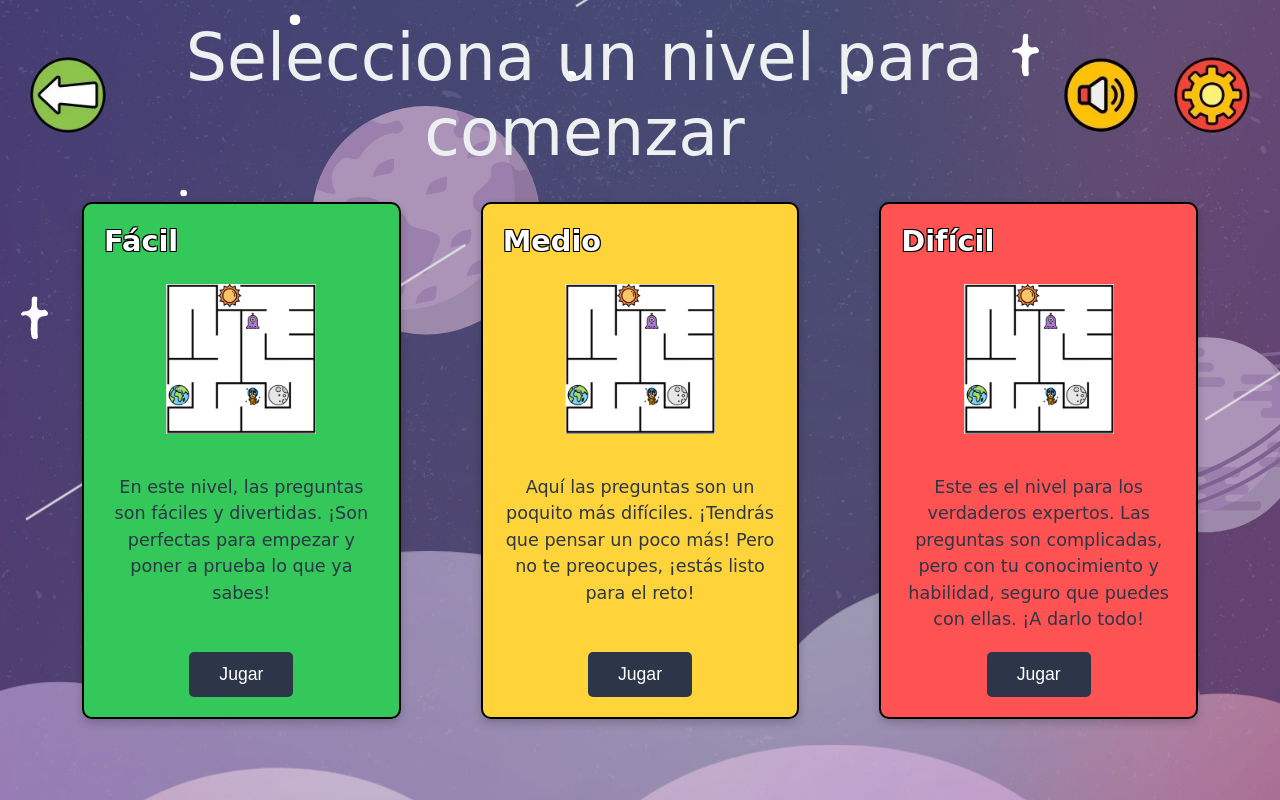
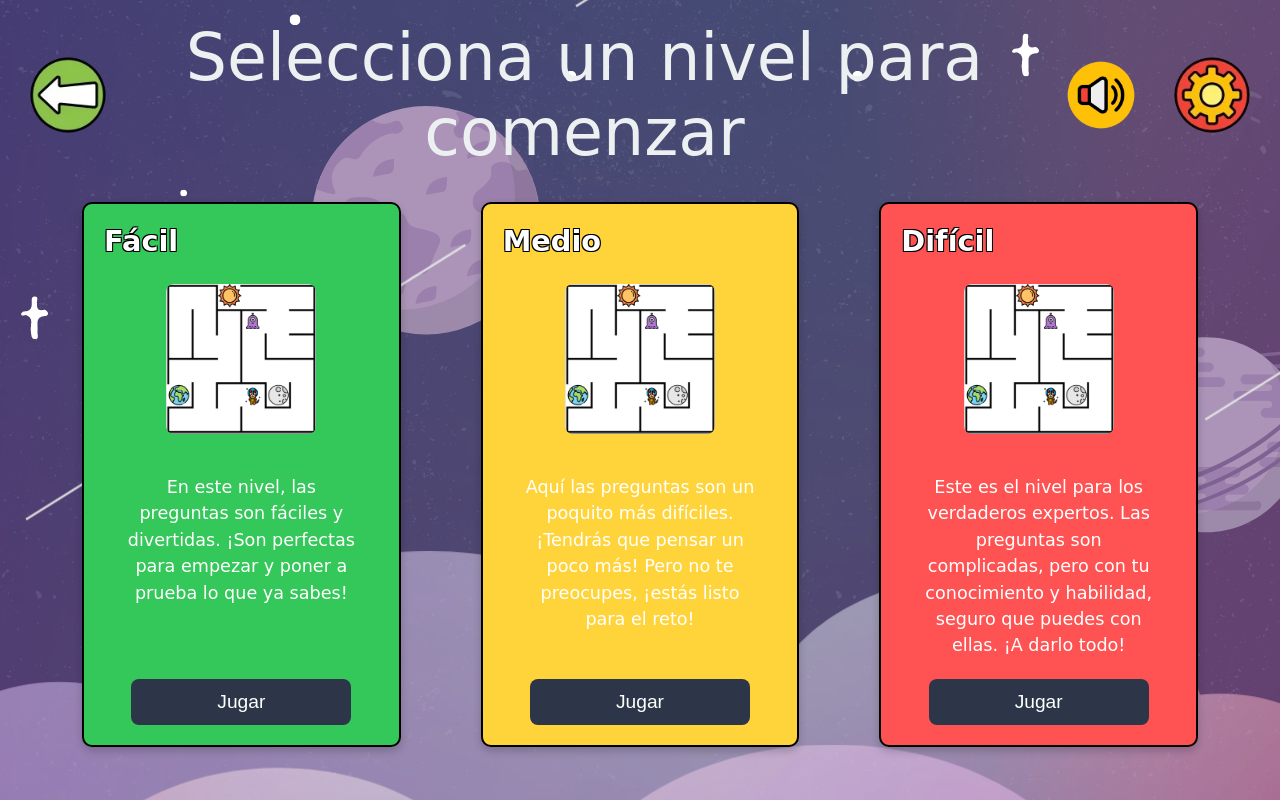
Before and after one commit to riofutabac/MazeGame, a React (Vite) app: page /level-select in a window 1280 px wide. Built offline with nearby package versions, Linux system fonts and the light colour scheme.

Commit message:
Screen Reader de Seleccionar Nivel finalizada

```diff
--- a/src/pages/LevelSelect/LevelSelect.jsx
+++ b/src/pages/LevelSelect/LevelSelect.jsx
@@ -3,8 +3,8 @@ import React, { useState } from 'react';
 import { useNavigate } from 'react-router-dom';
 import { useGame } from '../../contexts/GameContext';
 import imagenLaberintoMuestra from '../../assets/images/laberinto-muestra.webp';
-import iconoAtras from '../../assets/images/arrow.webp'
-import iconoSonido from '../../assets/images/sound.webp';
+import iconoAtras from '../../assets/images/arrow.webp';
+import volumenUp from '../../assets/images/volumenup.webp';
 import iconoConfig from '../../assets/images/settings.webp';
 import ConfigModal from '../../components/modals/ConfigModal';
 import SoundModal from '../../components/modals/SoundModal';
@@ -35,51 +35,98 @@ function LevelSelect() {
   };
 
   return (
-    <LevelSelectContainer>
+    <LevelSelectContainer role="main">
       <HeaderContainer>
-        <IconButton onClick={() => navigate('/')}>
+        <IconButton
+          onClick={() => navigate('/')}
+          tabIndex={0}
+          aria-label="Volver al menú principal"
+        >
           <img src={iconoAtras} alt="Volver" />
         </IconButton>
-        <Title>Selecciona un nivel para comenzar</Title>
+
+        <Title tabIndex={0}>Selecciona un nivel para comenzar</Title>
+
         <NavigationButtons>
-          <IconButton onClick={() => setIsSoundOpen(true)}>
-            <img src={iconoSonido} alt="Sonido" />
+          <IconButton
+            onClick={() => setIsSoundOpen(true)}
+            tabIndex={0}
+            aria-label="Configuración de sonido"
+          >
+            <img src={volumenUp} alt="Sonido" />
           </IconButton>
-          <IconButton onClick={() => setIsConfigOpen(true)}>
+          <IconButton
+            onClick={() => setIsConfigOpen(true)}
+            tabIndex={0}
+            aria-label="Configuración del juego"
+          >
             <img src={iconoConfig} alt="Configuración" />
           </IconButton>
         </NavigationButtons>
       </HeaderContainer>
 
-      <LevelSelectMenuContainer>
-        <LevelCard bgColor="#34C759">
-          <h1>Fácil</h1>
-          <img src={imagenLaberintoMuestra} alt="Fácil" />
-          <p>
+      <LevelSelectMenuContainer role="list">
+        <LevelCard
+          bgColor="#34C759"
+          role="listitem"
+          tabIndex={0}
+          aria-label="Nivel Fácil"
+        >
+          <h1 tabIndex={0}>Fácil</h1>
+          <img src={imagenLaberintoMuestra} alt="Laberinto de nivel fácil" tabIndex={0} />
+          <p tabIndex={0}>
             En este nivel, las preguntas son fáciles y divertidas. ¡Son perfectas para empezar y
             poner a prueba lo que ya sabes!
           </p>
-          <button onClick={() => handleLevelSelect('easy')}>Jugar</button>
+          <button
+            onClick={() => handleLevelSelect('easy')}
+            tabIndex={0}
+            aria-label="Jugar nivel fácil"
+          >
+            Jugar
+          </button>
         </LevelCard>
 
-        <LevelCard bgColor="#FFD43A">
-          <h1>Medio</h1>
-          <img src={imagenLaberintoMuestra} alt="Medio" />
-          <p>
+        <LevelCard
+          bgColor="#FFD43A"
+          role="listitem"
+          tabIndex={0}
+          aria-label="Nivel Medio"
+        >
+          <h1 tabIndex={0}>Medio</h1>
+          <img src={imagenLaberintoMuestra} alt="Laberinto de nivel medio" tabIndex={0} />
+          <p tabIndex={0}>
             Aquí las preguntas son un poquito más difíciles. ¡Tendrás que pensar un poco más! Pero
             no te preocupes, ¡estás listo para el reto!
           </p>
-          <button onClick={() => handleLevelSelect('medium')}>Jugar</button>
+          <button
+            onClick={() => handleLevelSelect('medium')}
+            tabIndex={0}
+            aria-label="Jugar nivel medio"
+          >
+            Jugar
+          </button>
         </LevelCard>
 
-        <LevelCard bgColor="#FF5252">
-          <h1>Difícil</h1>
-          <img src={imagenLaberintoMuestra} alt="Difícil" />
-          <p>
+        <LevelCard
+          bgColor="#FF5252"
+          role="listitem"
+          tabIndex={0}
+          aria-label="Nivel Difícil"
+        >
+          <h1 tabIndex={0}>Difícil</h1>
+          <img src={imagenLaberintoMuestra} alt="Laberinto de nivel difícil" tabIndex={0} />
+          <p tabIndex={0}>
             Este es el nivel para los verdaderos expertos. Las preguntas son complicadas, pero con
             tu conocimiento y habilidad, seguro que puedes con ellas. ¡A darlo todo!
           </p>
-          <button onClick={() => handleLevelSelect('hard')}>Jugar</button>
+          <button
+            onClick={() => handleLevelSelect('hard')}
+            tabIndex={0}
+            aria-label="Jugar nivel difícil"
+          >
+            Jugar
+          </button>
         </LevelCard>
       </LevelSelectMenuContainer>
 
--- a/src/pages/LevelSelect/LevelSelect.styles.js
+++ b/src/pages/LevelSelect/LevelSelect.styles.js
@@ -14,7 +14,6 @@ export const HeaderContainer = styled.div`
   justify-content: space-between;
   align-items: center;
   width: 100%;
-
 `;
 
 export const NavigationButtons = styled.div`
@@ -31,14 +30,20 @@ export const IconButton = styled.button`
   align-items: center;
   justify-content: center;
   transition: transform 0.2s;
+  border-radius: 8px;
 
   img {
-     width: 80px;
+    width: 80px;
     height: 80px;
   }
 
   &:hover {
     transform: scale(1.05);
+  }
+
+  &:focus {
+    outline: none;
+    box-shadow: 0 0 0 3px rgba(45, 54, 72, 0.4);
   }
 `;
 
@@ -48,6 +53,11 @@ export const Title = styled.h1`
   text-align: center;
   flex-grow: 1;
   font-weight: 400;
+
+  &:focus {
+    outline: none;
+    text-decoration: underline;
+  }
 `;
 
 export const LevelSelectMenuContainer = styled.div`
@@ -76,6 +86,13 @@ export const LevelCard = styled.div`
   box-shadow: 0 4px 8px rgba(0, 0, 0, 0.2);
   text-align: center;
   border: 2px solid #000;
+  transition: transform 0.2s;
+
+  &:focus {
+    outline: none;
+    transform: scale(1.02);
+    box-shadow: 0 0 0 3px rgba(45, 54, 72, 0.4);
+  }
 
   h1 {
     position: absolute;
@@ -89,34 +106,56 @@ export const LevelCard = styled.div`
       1px -1px 0 #000,
       -1px 1px 0 #000,
       1px 1px 0 #000;
+
+    &:focus {
+      outline: none;
+      text-decoration: underline;
+    }
   }
 
   img {
     width: 150px;
     height: 150px;
     margin: 60px 0 20px;
+    border-radius: 8px;
+
+    &:focus {
+      outline: none;
+      box-shadow: 0 0 0 3px rgba(45, 54, 72, 0.4);
+    }
   }
 
   p {
     margin: 20px 0;
     font-size: 1.1rem;
     line-height: 1.5;
-    color: #2D3648;
+    padding: 0 20px;
+
+    &:focus {
+      outline: none;
+      text-decoration: underline;
+    }
   }
 
   button {
-    margin-top: auto;
-    padding: 12px 30px;
-    background-color: #2D3648;
+    background: #2D3648;
     color: white;
     border: none;
-    border-radius: 5px;
+    padding: 12px 30px;
+    border-radius: 8px;
+    font-size: 1.2rem;
     cursor: pointer;
-    font-size: 1.1rem;
-    transition: background-color 0.2s;
+    transition: background 0.2s;
+    margin-top: auto;
+    width: 80%;
 
     &:hover {
-      background-color: #404A5F;
+      background: #3d4861;
+    }
+
+    &:focus {
+      outline: none;
+      box-shadow: 0 0 0 3px rgba(45, 54, 72, 0.4);
     }
   }
 `;
```
